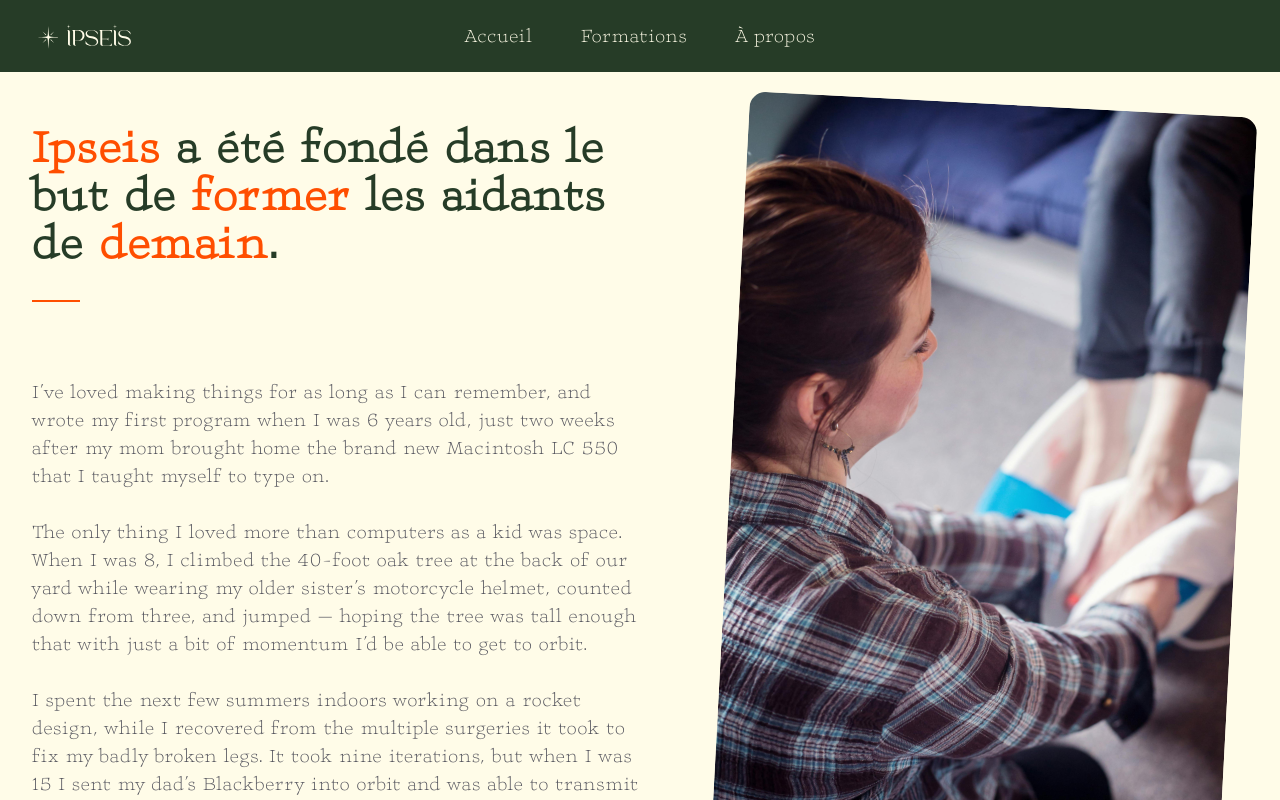
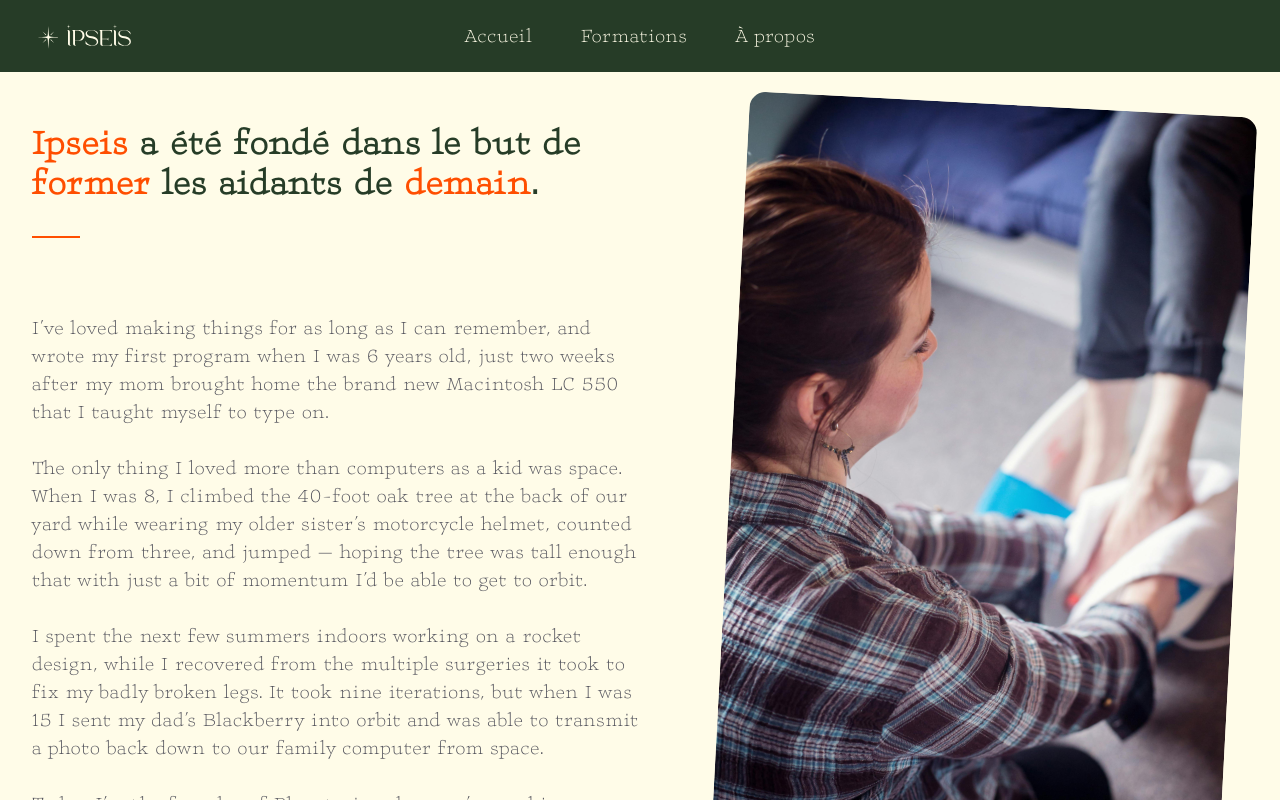
Before and after one commit to Jyok1m/ipseis, a Next.js app: page /a-propos in a window 1280 px wide. Shown: the top 800 px of the page. Built offline with nearby package versions, Linux system fonts and the light colour scheme.

Commit message:
Refactoriser la taille de police du titre principal sur la page À Propos

```diff
--- a/src/app/a-propos/page.tsx
+++ b/src/app/a-propos/page.tsx
@@ -28,7 +28,7 @@ export default function APropos() {
 						</div>
 					</div>
 					<div className="lg:order-first lg:row-span-2">
-						<div className="text-5xl font-bold tracking-wider text-univers py-5">
+						<div className="text-4xl font-bold tracking-wider text-univers py-5">
 							<h1>
 								<span className="text-cohesion">Ipseis</span> a été fondé dans le but de <span className="text-cohesion">former</span> les aidants de{" "}
 								<span className="text-cohesion">demain</span>.
```
